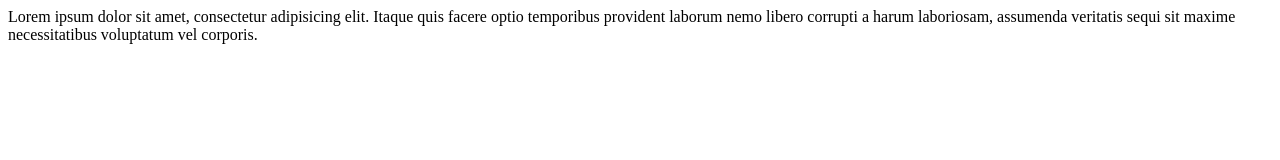
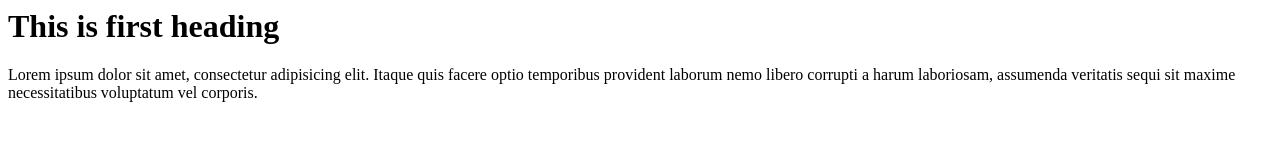
Before and after one commit to HANZALA-NASEEM/localrepo, a plain HTML site: page index.html in a window 1280 px wide. Drawn offline with Linux system fonts and the light colour scheme.

Commit message:
Add new Heading

```diff
--- a/index.html
+++ b/index.html
@@ -1 +1,2 @@
+<h1>This is first heading</h1>
 <p>Lorem ipsum dolor sit amet, consectetur adipisicing elit. Itaque quis facere optio temporibus provident laborum nemo libero corrupti a harum laboriosam, assumenda veritatis sequi sit maxime necessitatibus voluptatum vel corporis.</p>
```
